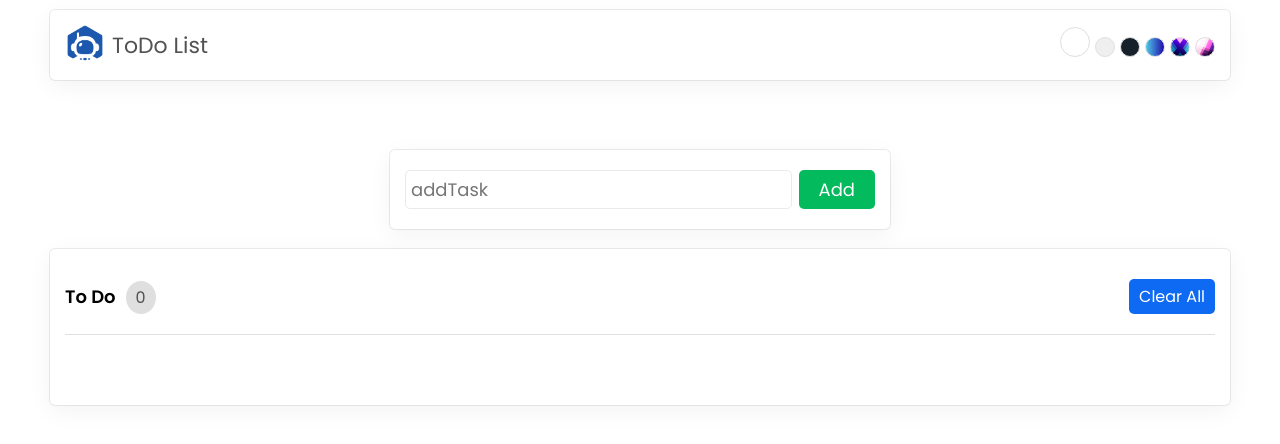
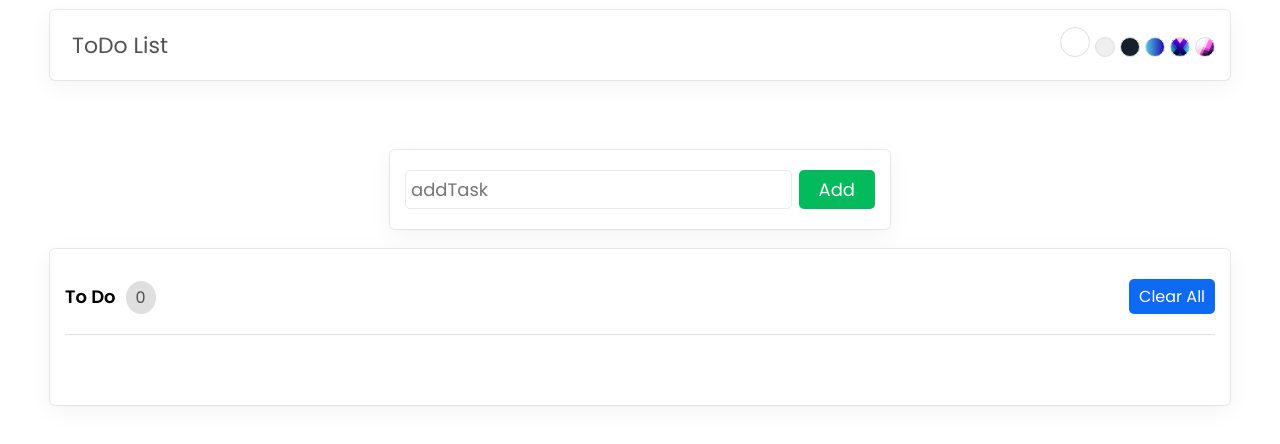
Before and after one commit to Nit-Sub/todolist, a React (Create React App) app: page / in a window 1280 px wide. Shown: the top 444 px of the page. Built offline with nearby package versions, Linux system fonts and the light colour scheme; the HTML template or start-up script is replaced by a standard one.

Commit message:
Update Header.js

```diff
--- a/src/components/Header.js
+++ b/src/components/Header.js
@@ -12,7 +12,6 @@ const Header = () => {
     <>
       <header>
         <div className='logo'>
-          <img src={logo} alt="Logo" />
           <span>ToDo List</span>
         </div>
         <div className="themeSelector">
```
